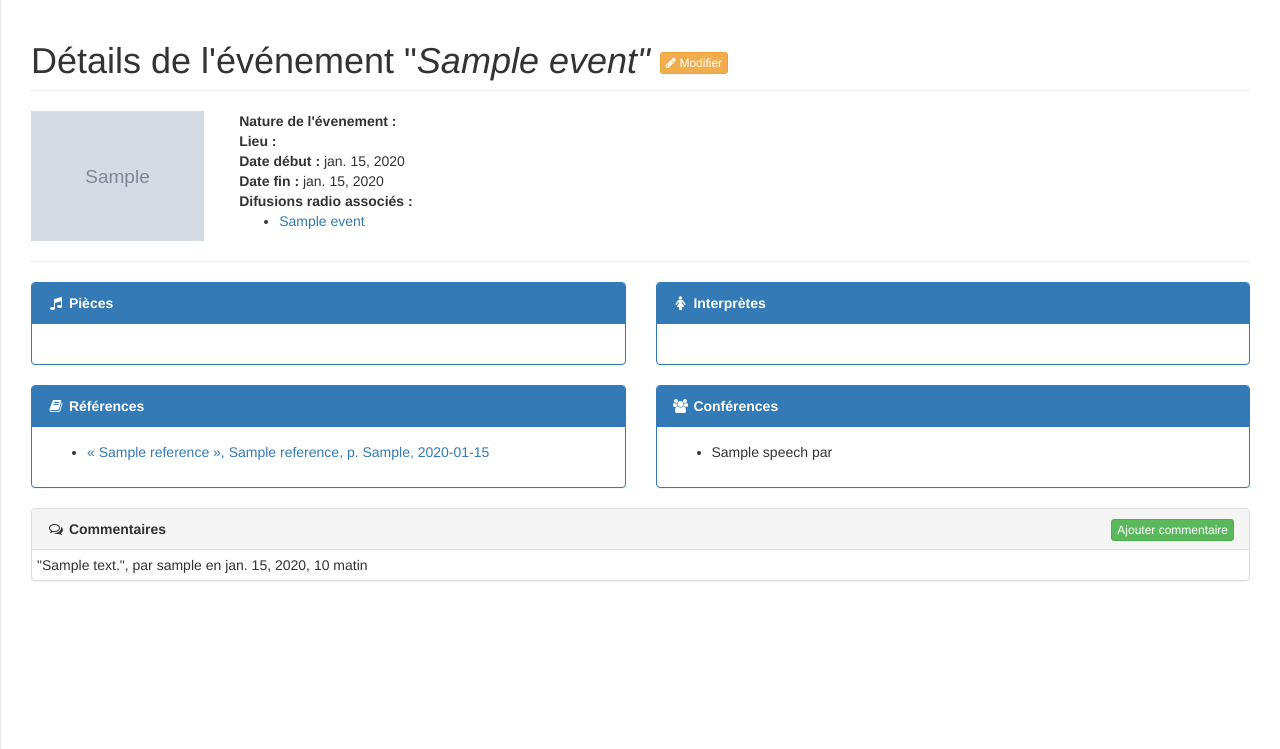
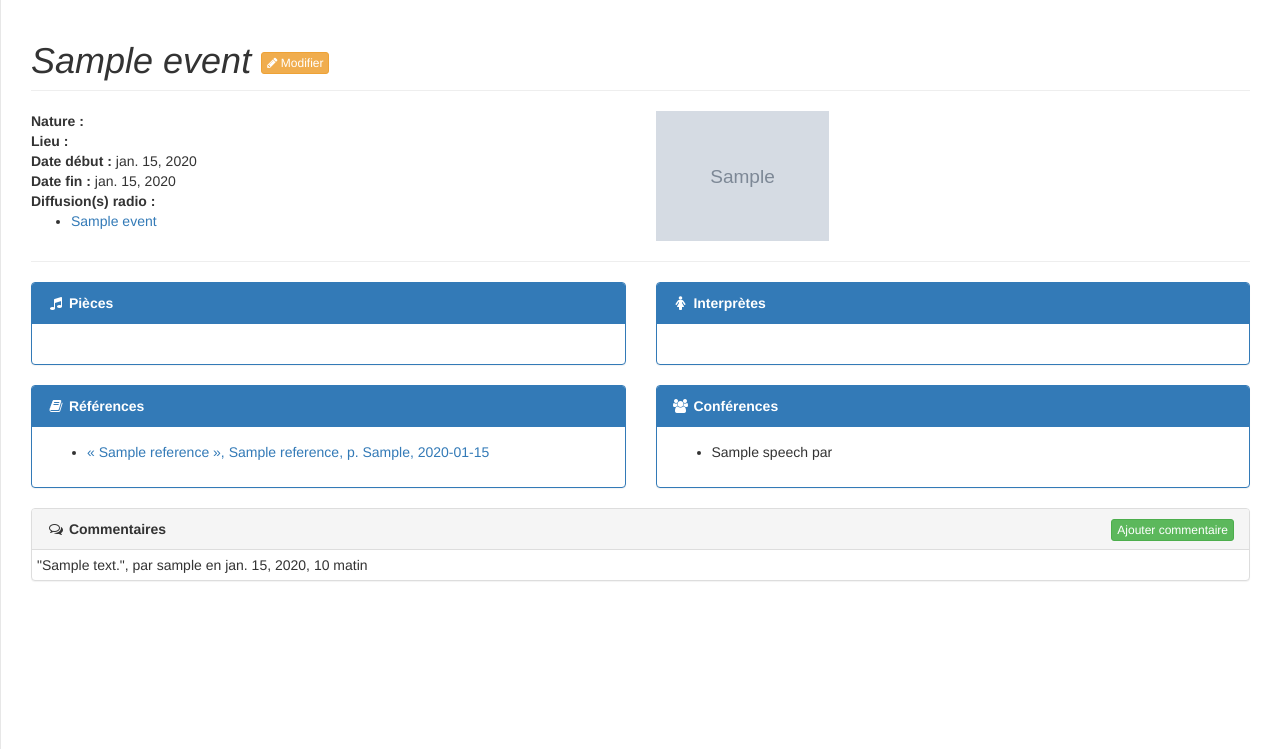
Before and after one commit to tiagovaz/mozartdb, a Django app: template mozartweb/templates/detail.html in a window 1280 px wide. Shown: the part 51-800 px from the top of the page. Run offline with Django 3.2, Linux system fonts and the light colour scheme; the template is opened without the code that fills it: values that come from a table or form of the project are taken from there, others are empty; data comes from the database, SQL or seed files in the repository; tables that the repository leaves empty hold one stand-in row (values such as "Sample post"); grey boxes marked "Sample" are stand-in pictures; parts of the project's set-up code (start-up, migrations or seed data) failed here and were passed over; some libraries are stand-ins or nearby versions.

Commit message:
Improves template.

```diff
--- a/mozartweb/templates/base.html
+++ b/mozartweb/templates/base.html
@@ -183,6 +183,10 @@
                 <!-- DataTables JavaScript -->
         <script src="{% static 'sbadmin2/bower_components/datatables/media/js/jquery.dataTables.min.js' %}"></script>
         <script src="{% static 'sbadmin2/bower_components/datatables-plugins/integration/bootstrap/3/dataTables.bootstrap.min.js' %}"></script>
+        <script type="text/javascript">
+
+        </script>
+
         <script src="{% static 'sbadmin2/test.js' %}"></script>
 
         <!-- Morris Charts JavaScript -->
--- a/mozartweb/templates/detail.html
+++ b/mozartweb/templates/detail.html
@@ -7,7 +7,7 @@
     <div class="row">
         <div class="col-lg-12">
             <h1 class="page-header">
-                {% trans "Détails de l'événement" %} "<em>{{ event.title }}"</em>
+                <em>{{ event.title }}</em>
                 <a class="btn btn-xs btn-warning" href="JavaScript:newPopup('/admin/mozartweb/event/{{ event.id }}/change/?_popup=1');">
                     <i class="fa fa-pencil"></i> {% trans "Modifier" %}
                 </a>
@@ -18,26 +18,28 @@
 
     <div class="row">
 
-        <div class="col-sm-2">
-            {% if event.poster %}
-                        <a href="/media/{{ event.poster }}"> <img src="/media/{{ event.poster }}" height='130'"></a>
-            {% endif %}
-        </div>
 
         <div class="col-sm-6">
-            <strong>{% trans "Nature de l'évenement" %} :</strong> {{ event.type|default:"" }}<br>
+            <strong>{% trans "Nature" %} :</strong> {{ event.type|default:"" }}<br>
             <strong>{% trans "Lieu" %} :</strong> {{ event.place|default:"" }}<br>
             <strong>{% trans "Date début" %} :</strong> {{event.start_date|default:""}}<br>
             <strong>{% trans "Date fin" %} :</strong> {{event.end_date|default:""}}<br>
 
-            <strong>{% trans "Difusions radio associés" %} :</strong>
+            <strong>{% trans "Diffusion(s) radio" %} :</strong>
             <ul>
                 {% for r in event.relates_to_radio.all %}
                     <li><a href="/{{ r.id }}">{{ r }}</a></li>
                 {% endfor %}
             </ul>
         </div>
+
+        <div class="col-sm-2">
+            {% if event.poster %}
+                        <a href="/media/{{ event.poster }}"> <img src="/media/{{ event.poster }}" height='130'"></a>
+            {% endif %}
+        </div>
     </div>
+
 
     <hr>
 
```
Also changed, not shown: 1 other file.
